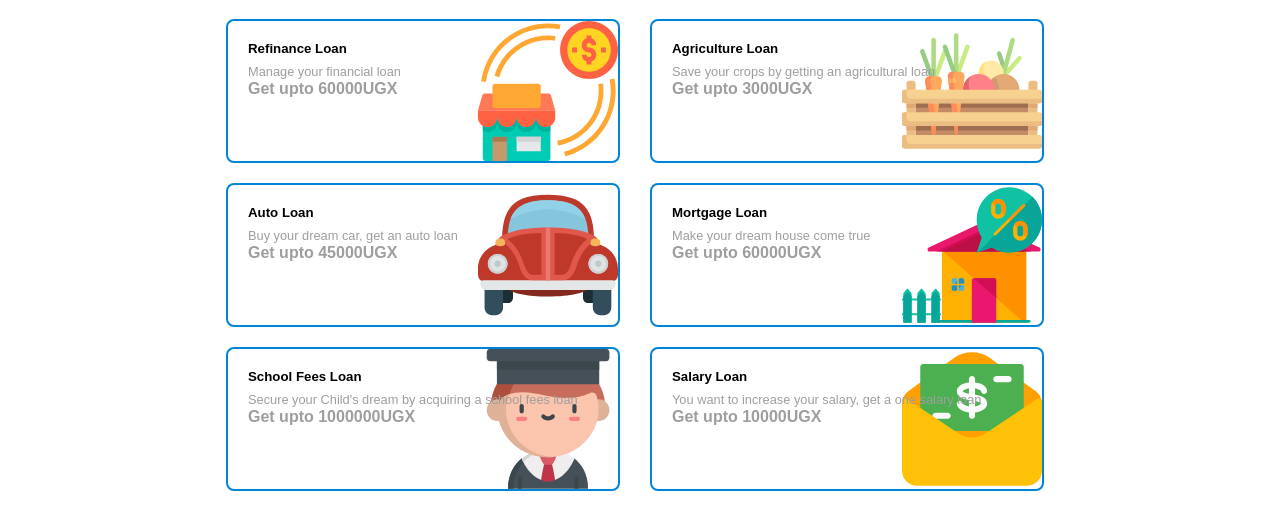
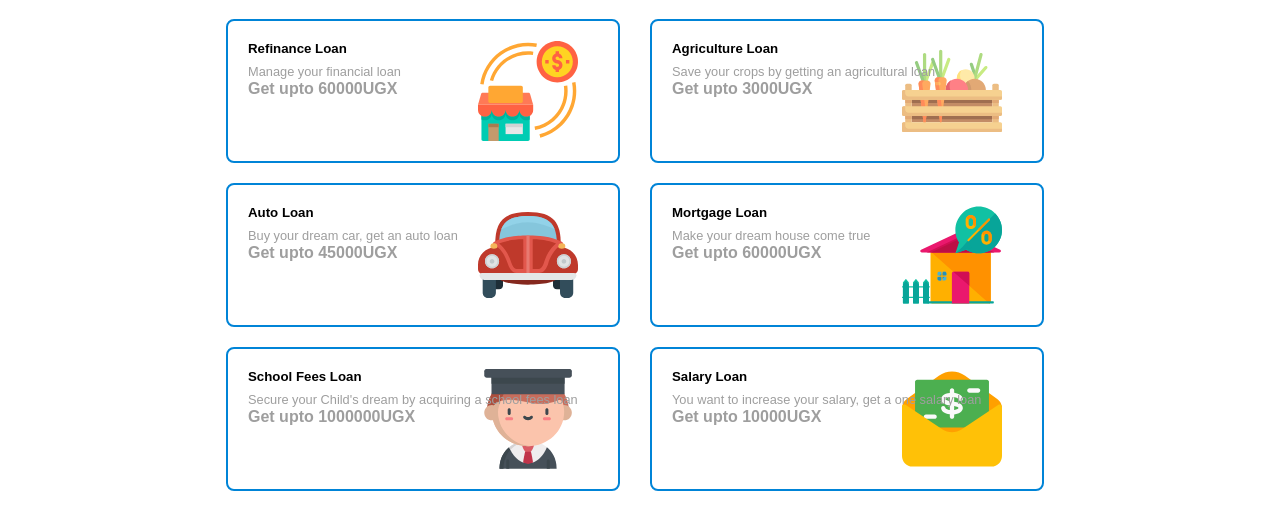
Before and after one commit to millybasheka/quickcredit, a plain HTML site: page client/index.html in a window 1280 px wide. Shown: the part 150-680 px from the top of the page. Drawn offline with Linux system fonts and the light colour scheme.

Commit message:
Update styles.css

```diff
--- a/client/css/styles.css
+++ b/client/css/styles.css
@@ -410,5 +410,5 @@ li.tab{
 }
 
 #card-1,#card-2,#card-3,#card-4,#card-5,#card-6{
-    background-size: contain;
+    background-size: 100px;
 }
```
